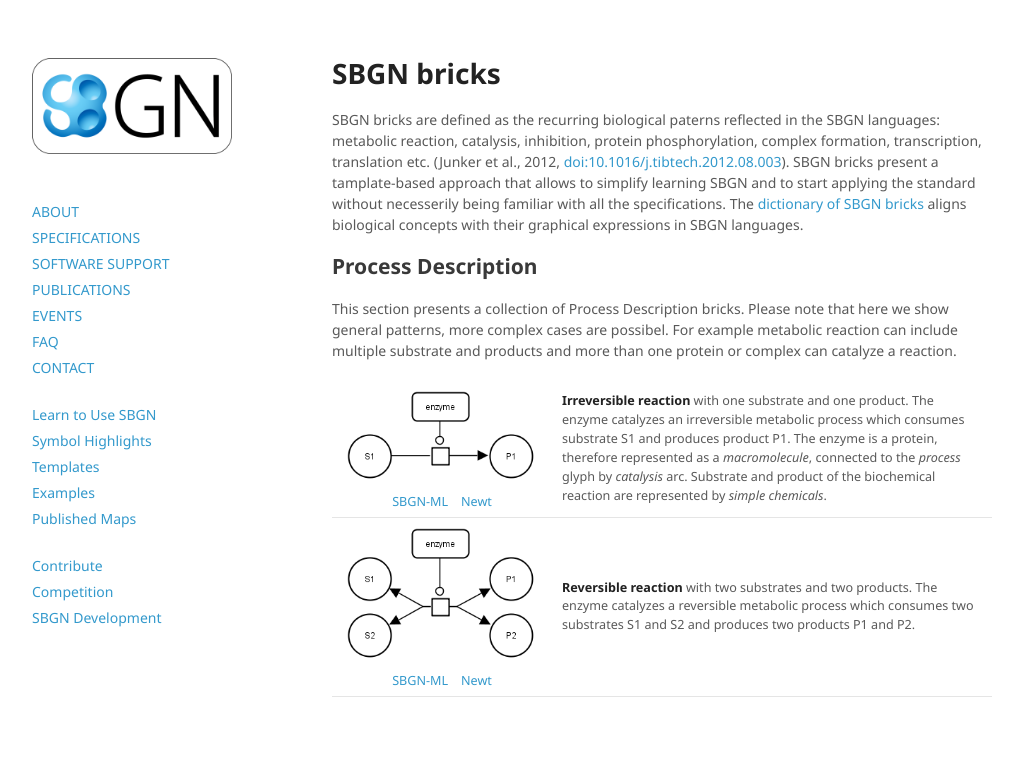
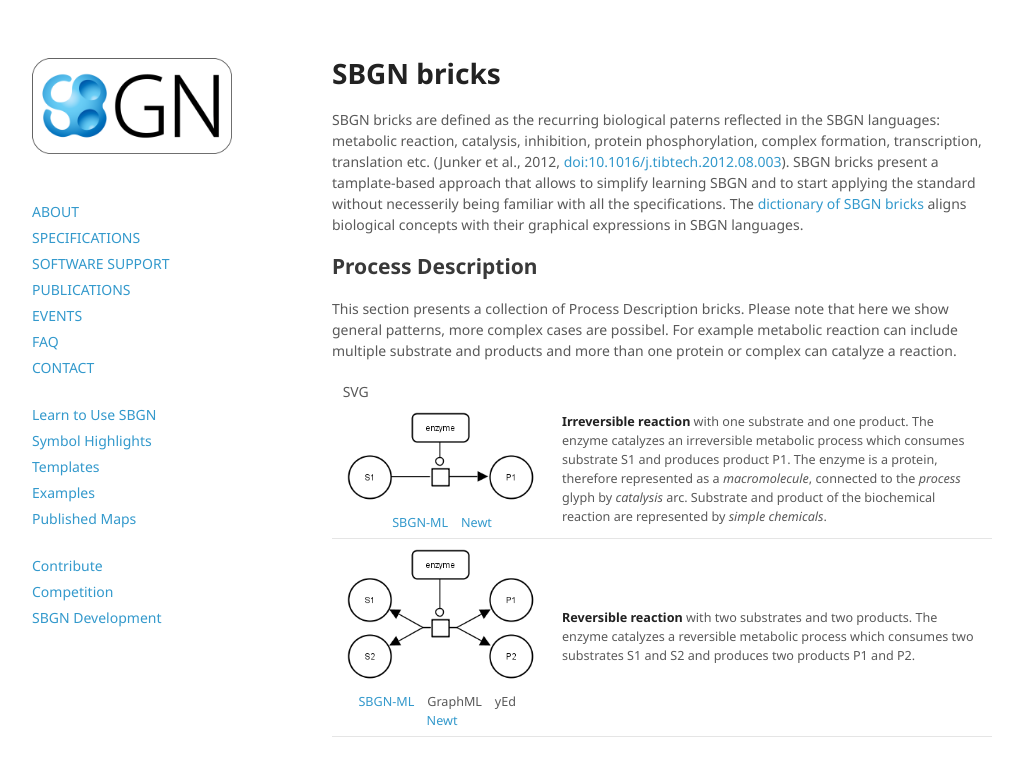
Before and after one commit to sbgn/sbgn, a Jekyll site: the page built from docs/sbgn_bricks.md, in a window 1280 px wide. Shown: the top 776 px of the page, without its empty margins (128-1151 px from the left). Built offline with Jekyll 4.4.1, drawn with Linux system fonts in a browser that asks for light colours; nearby versions of some CDN libraries.

Commit message:
Update sbgn_bricks.md

```diff
--- a/docs/sbgn_bricks.md
+++ b/docs/sbgn_bricks.md
@@ -18,7 +18,11 @@
       <td><strong>Irreversible reaction</strong> with one substrate and one product. The enzyme catalyzes an irreversible metabolic process which consumes substrate S1 and produces product P1. The enzyme is a protein, therefore represented as a <i>macromolecule</i>, connected to the <i>process</i> glyph by <i>catalysis</i> arc. Substrate and product of the biochemical reaction are represented by <i>simple chemicals</i>.</td>
     </tr>
     <tr>
-      <td style="width: 200px; text-align: center;"><img src="../sbgn/downloads/bricks/PD_catalysis_rev_2_2.png"/> <br /> <a href="/sbgn/downloads/bricks/PD_catalysis_rev_2_2.sbgn" target="_blank">SBGN-ML</a> &ensp; <a href="http://web.newteditor.org/?URL=http://sbgn.github.io/sbgn/downloads/bricks/PD_catalysis_rev_2_2.sbgn" target="_blank">Newt</a></td>
+      <td style="width: 200px; text-align: center;"><img src="../sbgn/downloads/bricks/PD_catalysis_rev_2_2.png"/> <br /> <a href="/sbgn/downloads/bricks/PD_catalysis_rev_2_2.sbgn" target="_blank">SBGN-ML</a> &ensp;
+          GraphML &ensp;
+          yEd &ensp;
+          <a href="http://web.newteditor.org/?URL=http://sbgn.github.io/sbgn/downloads/bricks/PD_catalysis_rev_2_2.sbgn" target="_blank">Newt</a></td> &ensp;
+          SVG
       <td><strong>Reversible reaction</strong> with two substrates and two products. The enzyme catalyzes a reversible metabolic process which consumes two substrates S1 and S2 and produces two products P1 and P2.</td>
     </tr>
 </table>
```
